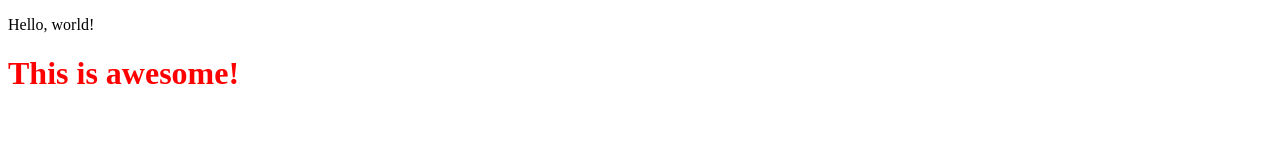
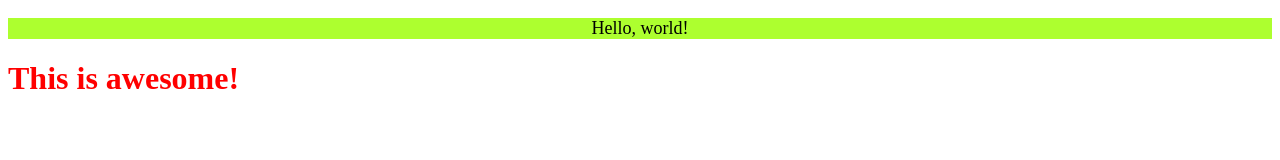
Before and after one commit to chaoling/my-website, a plain HTML site: page hello.html in a window 1280 px wide. Drawn offline with Linux system fonts and the light colour scheme.

Commit message:
style p attribute (#1)

```diff
--- a/hello.html
+++ b/hello.html
@@ -6,6 +6,11 @@
             h1 {
                 color:red;
             }
+            p {
+                background-color: greenyellow;
+                text-align: center;
+                font-size: large;
+            }
         </style>
     </head>
     <body>
```
